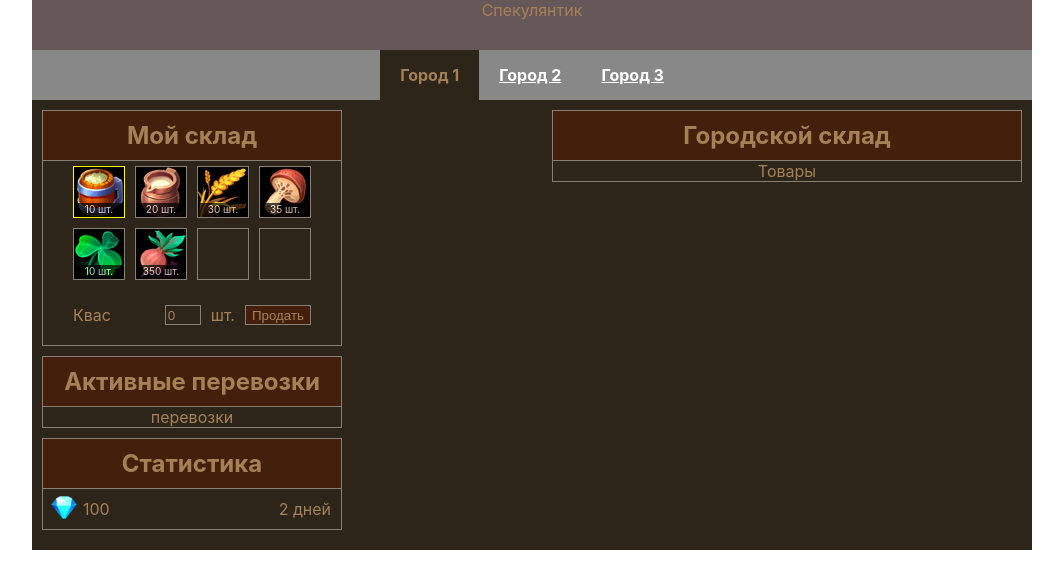
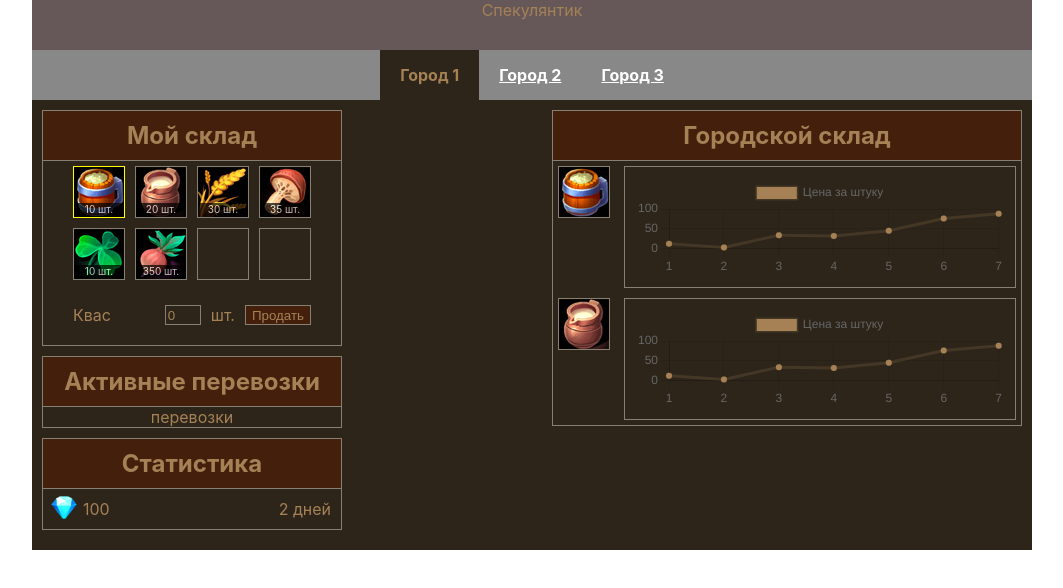
Before and after one commit to ArtLevel/Speculator, a React (Create React App) app: page / in a window 1280 px wide. Shown: the top 588 px of the page, without its empty margins (108-1171 px from the left). Built offline with nearby package versions, Linux system fonts and the light colour scheme.

Commit message:
Added statistics for the product

```diff
--- a/package.json
+++ b/package.json
@@ -11,8 +11,10 @@
     "@types/node": "^16.18.126",
     "@types/react": "^19.1.6",
     "@types/react-dom": "^19.1.5",
+    "chart.js": "^4.4.9",
     "prettier": "^3.5.3",
     "react": "^19.1.0",
+    "react-chartjs-2": "^5.3.0",
     "react-dom": "^19.1.0",
     "react-scripts": "5.0.1",
     "sass": "^1.89.0",
--- a/src/Components/CityStorage/CityStorage.scss
+++ b/src/Components/CityStorage/CityStorage.scss
@@ -0,0 +1,69 @@
+.city-goods {
+  .good-item-wrapper {
+    display: flex;
+    justify-content: space-between;
+
+    .good-item {
+      width: 50px;
+      height: 50px;
+      border: 1px solid #877f72;
+      margin: 5px;
+      vertical-align: top;
+
+      background-image: url("../../icons.png");
+      background-repeat: no-repeat;
+      cursor: pointer;
+
+      &.item-1 {
+        background-position: 0 0;
+      }
+      &.item-2 {
+        background-position: -55px 0;
+      }
+      &.item-3 {
+        background-position: -110px 0;
+      }
+      &.item-4 {
+        background-position: -165px 0;
+      }
+      &.item-5 {
+        background-position: -220px 0;
+      }
+      &.item-6 {
+        background-position: -275px 0;
+      }
+      &.item-7 {
+        background-position: -330px 0;
+      }
+      &.item-8 {
+        background-position: 0 -55px;
+      }
+      &.item-9 {
+        background-position: -55px -55px;
+      }
+      &.item-10 {
+        background-position: -110px -55px;
+      }
+      &.item-11 {
+        background-position: -165px -55px;
+      }
+      &.item-12 {
+        background-position: -220px -55px;
+      }
+      &.item-13 {
+        background-position: -275px -55px;
+      }
+      &.item-14 {
+        background-position: -330px -55px;
+      }
+    }
+
+    .good-item-stats {
+      border: 1px solid #877f72;
+      padding: 10px;
+      height: 100px;
+      width: 370px;
+      margin: 5px;
+    }
+  }
+}
--- a/src/Components/CityStorage/CityStorage.tsx
+++ b/src/Components/CityStorage/CityStorage.tsx
@@ -1,12 +1,130 @@
 import React from "react";
+import { Line } from "react-chartjs-2";
+import {
+  Chart as ChartJS,
+  CategoryScale,
+  LinearScale,
+  PointElement,
+  LineElement,
+  Title,
+  Tooltip,
+  Legend,
+} from "chart.js";
+import { Chart } from "react-chartjs-2";
 
 import "./CityStorage.scss";
 
 function CityStorage() {
+  ChartJS.register(
+    CategoryScale,
+    LinearScale,
+    PointElement,
+    LineElement,
+    Title,
+    Tooltip,
+    Legend,
+  );
+
+  const data = {
+    labels: ["1", "2", "3", "4", "5", "6", "7", "8"],
+    datasets: [
+      {
+        label: "Цена за штуку",
+        data: [12, 3, 34, 32, 45, 76, 88],
+        fill: false,
+        backgroundColor: "#a68156",
+        borderColor: "rgb(166, 129, 86, 0.2)",
+      },
+    ],
+  };
+
   return (
     <div>
       <h2 className="title">Городской склад</h2>
-      <div className="panel">Товары</div>
+      <div className="panel">
+        <div className="city-goods">
+          <div className="good-item-wrapper">
+            <div className="good-item item-1"></div>
+            <div className="good-item-stats">
+              <Line
+                datasetIdKey="id"
+                data={data}
+                options={{
+                  maintainAspectRatio: false,
+
+                  plugins: {
+                    tooltip: {
+                      mode: "index",
+                      intersect: false,
+                      caretSize: 20,
+
+                      backgroundColor: "#44200c",
+                      borderColor: "#877f72",
+                      borderWidth: 1,
+                      displayColors: false,
+
+                      callbacks: {
+                        title() {
+                          return "";
+                        },
+                      },
+                    },
+                  },
+
+                  scales: {
+                    x: {
+                      type: "linear",
+                    },
+                    y: {
+                      type: "linear",
+                    },
+                  },
+                }}
+              />
+            </div>
+          </div>
+          <div className="good-item-wrapper">
+            <div className="good-item item-2"></div>
+            <div className="good-item-stats">
+              <Line
+                datasetIdKey="id"
+                data={data}
+                options={{
+                  maintainAspectRatio: false,
+
+                  plugins: {
+                    tooltip: {
+                      mode: "index",
+                      intersect: false,
+                      caretSize: 20,
+
+                      backgroundColor: "#44200c",
+                      borderColor: "#877f72",
+                      borderWidth: 1,
+                      displayColors: false,
+
+                      callbacks: {
+                        title() {
+                          return "";
+                        },
+                      },
+                    },
+                  },
+
+                  scales: {
+                    x: {
+                      type: "linear",
+                    },
+                    y: {
+                      type: "linear",
+                    },
+                  },
+                }}
+              />
+            </div>
+          </div>
+        </div>
+      </div>
     </div>
   );
 }
```
Also changed, not shown: 1 other file (tests, documents, lock files or other folders).
